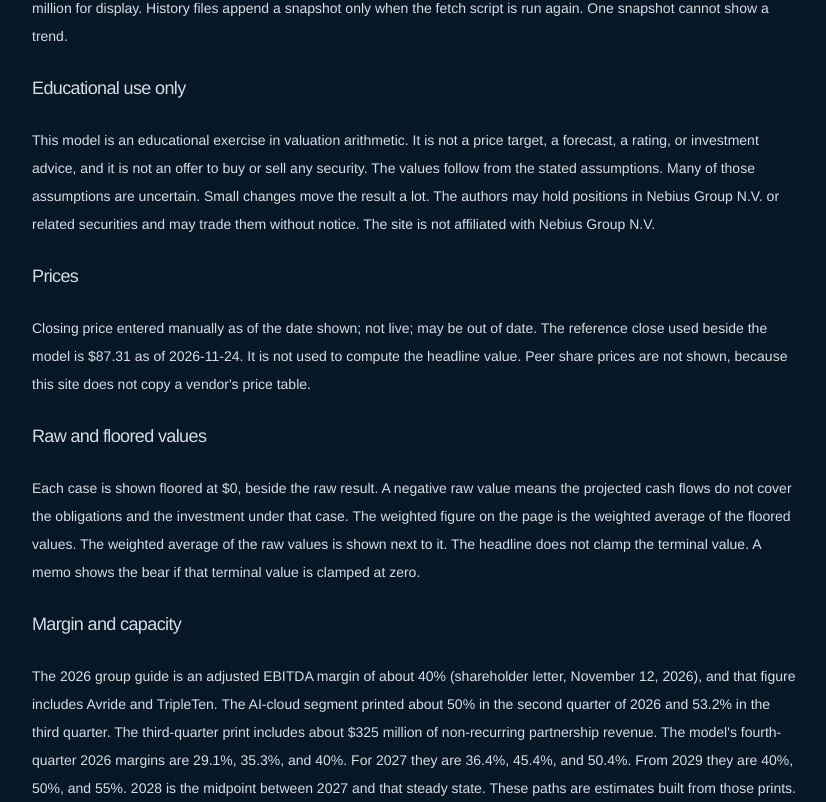
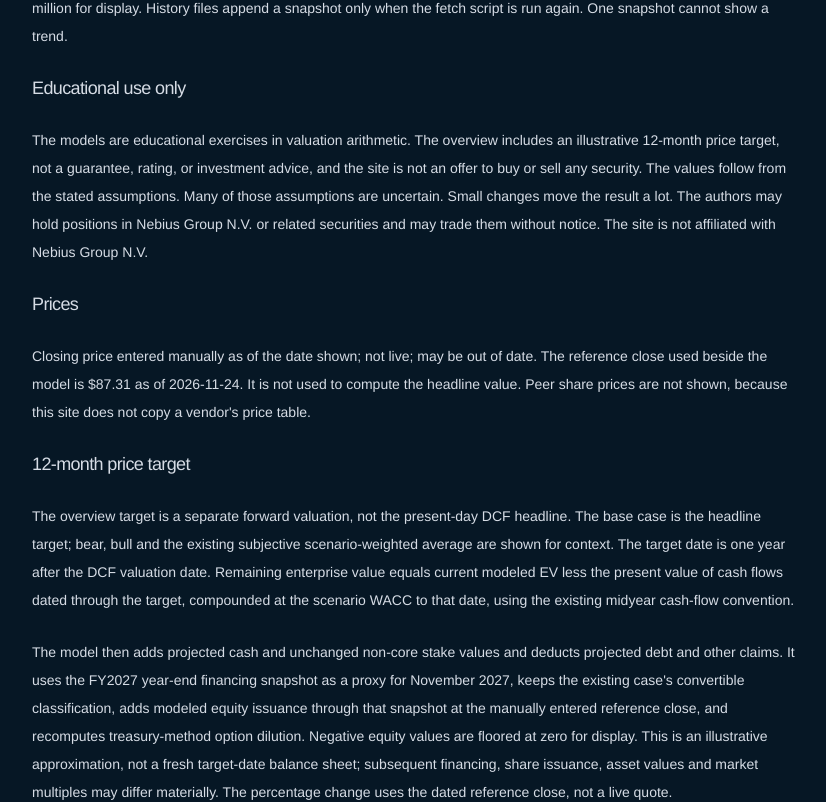
Before and after one commit to dfurry-boilermaker/nbismodel, a Next.js app: page /methodology in a window 1280 px wide. Shown: the part 1218-2020 px from the top of the page, without its empty margins (0-826 px from the left). Built offline with nearby package versions, Linux system fonts and the light colour scheme.

Commit message:
Document illustrative price target methodology and clarify disclosures

```diff
--- a/app/methodology/page.tsx
+++ b/app/methodology/page.tsx
@@ -62,8 +62,8 @@ export default function MethodologyPage() {
       </p>
       <h2 className="text-lg font-medium text-foreground">Educational use only</h2>
       <p>
-        This model is an educational exercise in valuation arithmetic. It is not a price
-        target, a forecast, a rating, or investment advice, and it is not an offer to buy
+        The models are educational exercises in valuation arithmetic. The overview includes an illustrative
+        12-month price target, not a guarantee, rating, or investment advice, and the site is not an offer to buy
         or sell any security. The values follow from the stated assumptions. Many of those
         assumptions are uncertain. Small changes move the result a lot. The authors may hold
         positions in Nebius Group N.V. or related securities and may trade them without notice.
@@ -75,6 +75,25 @@ export default function MethodologyPage() {
         The reference close used beside the model is $87.31 as of 2026-11-24. It is not used
         to compute the headline value. Peer share prices are not shown, because this site does
         not copy a vendor&apos;s price table.
+      </p>
+      <h2 id="price-target" className="scroll-mt-24 text-lg font-medium text-foreground">12-month price target</h2>
+      <p>
+        The overview target is a separate forward valuation, not the present-day DCF headline.
+        The base case is the headline target; bear, bull and the existing subjective scenario-weighted
+        average are shown for context. The target date is one year after the DCF valuation date.
+        Remaining enterprise value equals current modeled EV less the present value of cash flows
+        dated through the target, compounded at the scenario WACC to that date, using the existing
+        midyear cash-flow convention.
+      </p>
+      <p>
+        The model then adds projected cash and unchanged non-core stake values and deducts
+        projected debt and other claims. It uses the FY2027 year-end financing snapshot as a proxy
+        for November 2027, keeps the existing case&apos;s convertible classification, adds modeled
+        equity issuance through that snapshot at the manually entered reference close, and recomputes
+        treasury-method option dilution. Negative equity values are floored at zero for display.
+        This is an illustrative approximation, not a fresh target-date balance sheet; subsequent
+        financing, share issuance, asset values and market multiples may differ materially.
+        The percentage change uses the dated reference close, not a live quote.
       </p>
       <h2 className="text-lg font-medium text-foreground">Raw and floored values</h2>
       <p>
```
